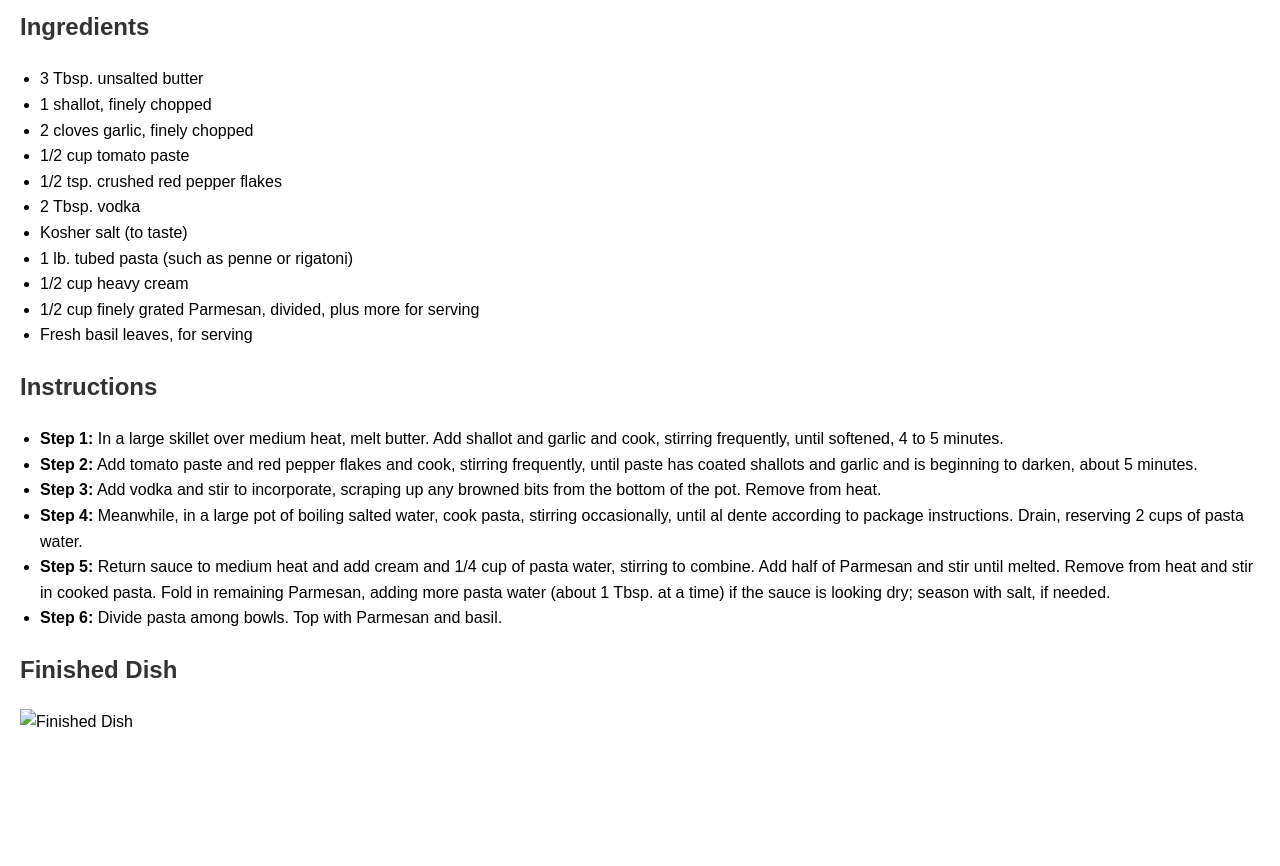
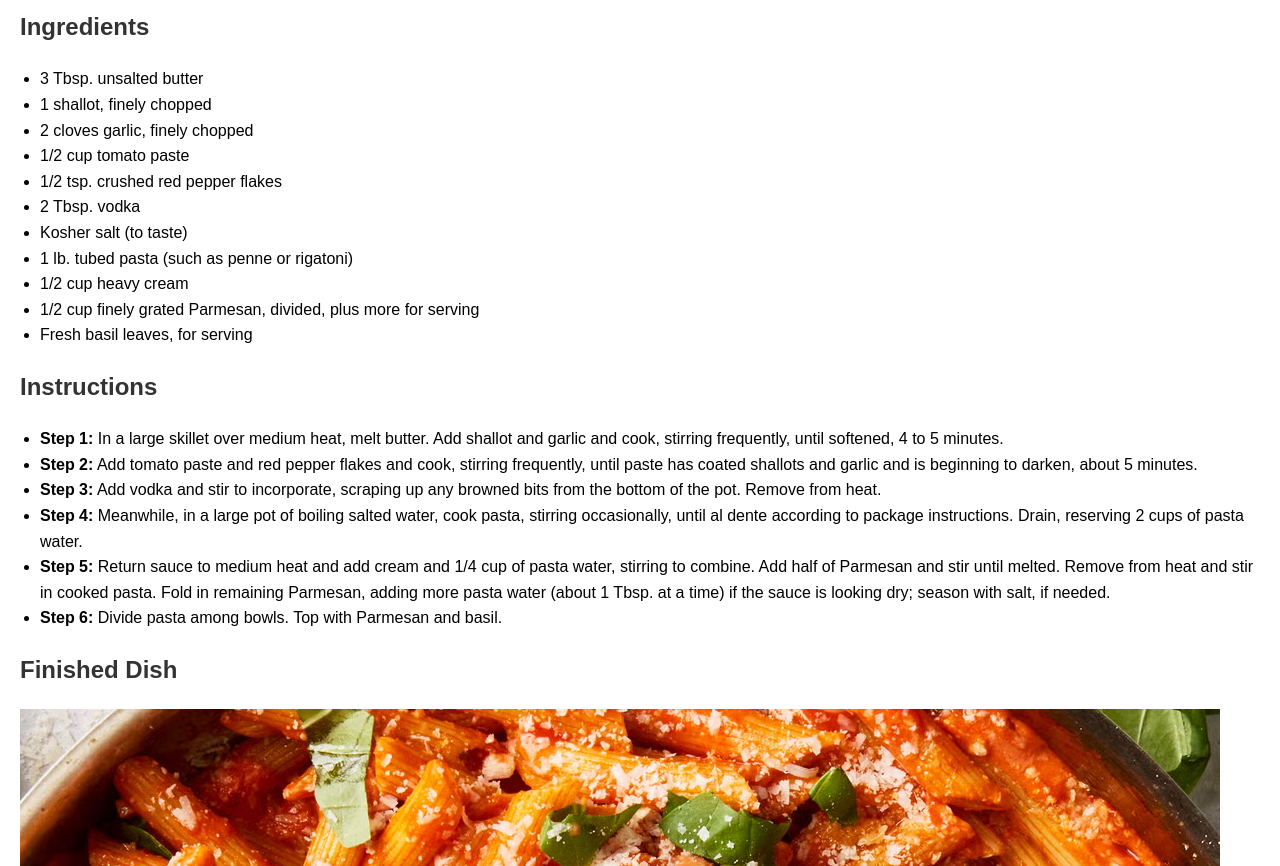
Before and after one commit to KaiWinterle/HTML-Projects, a plain HTML site: page index.html in a window 1280 px wide. Shown: the part 86-952 px from the top of the page. Before the commit the page ends 841 px from the top, so only its background shows below. Drawn offline with Linux system fonts and the light colour scheme.

Commit message:
Add src penne image

```diff
--- a/index.html
+++ b/index.html
@@ -69,7 +69,7 @@
 
 <div class="recipe-section">
     <h2>Finished Dish</h2>
-    <img src="" alt="Finished Dish" class="recipe-image">
+    <img src="penisvodka.avif" alt="Finished Dish" class="recipe-image">
 </div>
 
 
```
